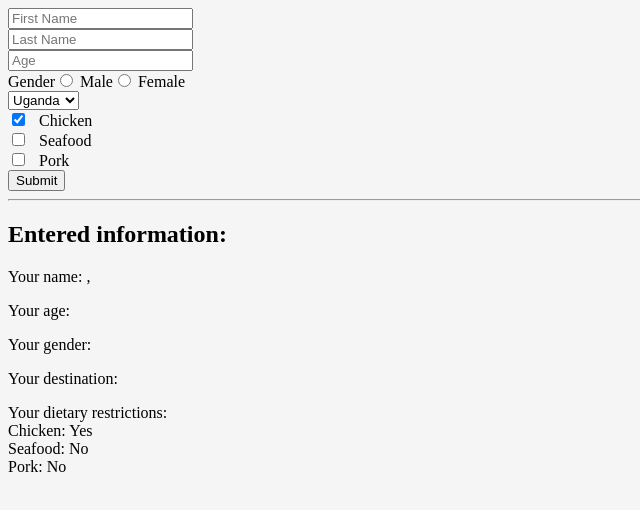
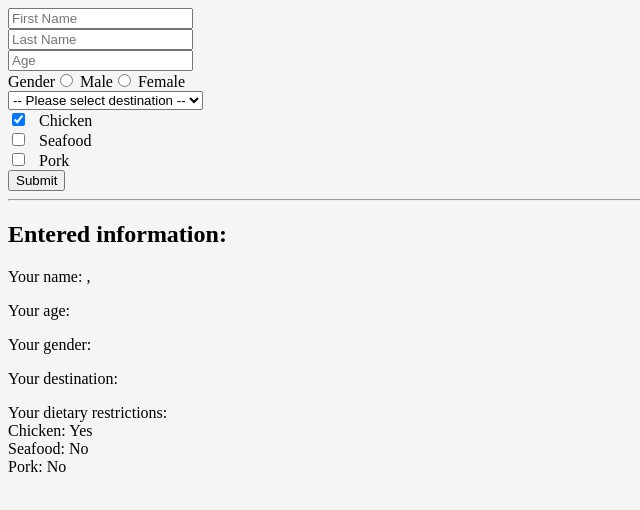
Before and after one commit to simonkatz/React-Testdrive, a React (Create React App) app: page / in a window 1280 px wide. Shown: the top 510 px of the page, without its empty margins (0-640 px from the left). Built offline with nearby package versions, Linux system fonts and the light colour scheme.

Commit message:
Add destination to state

```diff
--- a/src/App.js
+++ b/src/App.js
@@ -8,6 +8,7 @@ class App extends Component {
             lastName: "",
             age: "",
             gender: "",
+            destination: "",
             isChicken: true,
             isSeafood: false,
             isPork: false
@@ -70,9 +71,11 @@ class App extends Component {
                     <br />
 
                     <select
+                        value={this.state.destination}
                         name="destination"
                         onChange={this.handleChange}
                     >
+                        <option value="">-- Please select destination --</option>
                         <option value="Uganda">Uganda</option>
                         <option value="Rwanda">Rwanda</option>
                         <option value="Kenya">Kenya</option>
```
Also changed, not shown: 1 other file (tests, documents, lock files or other folders).
